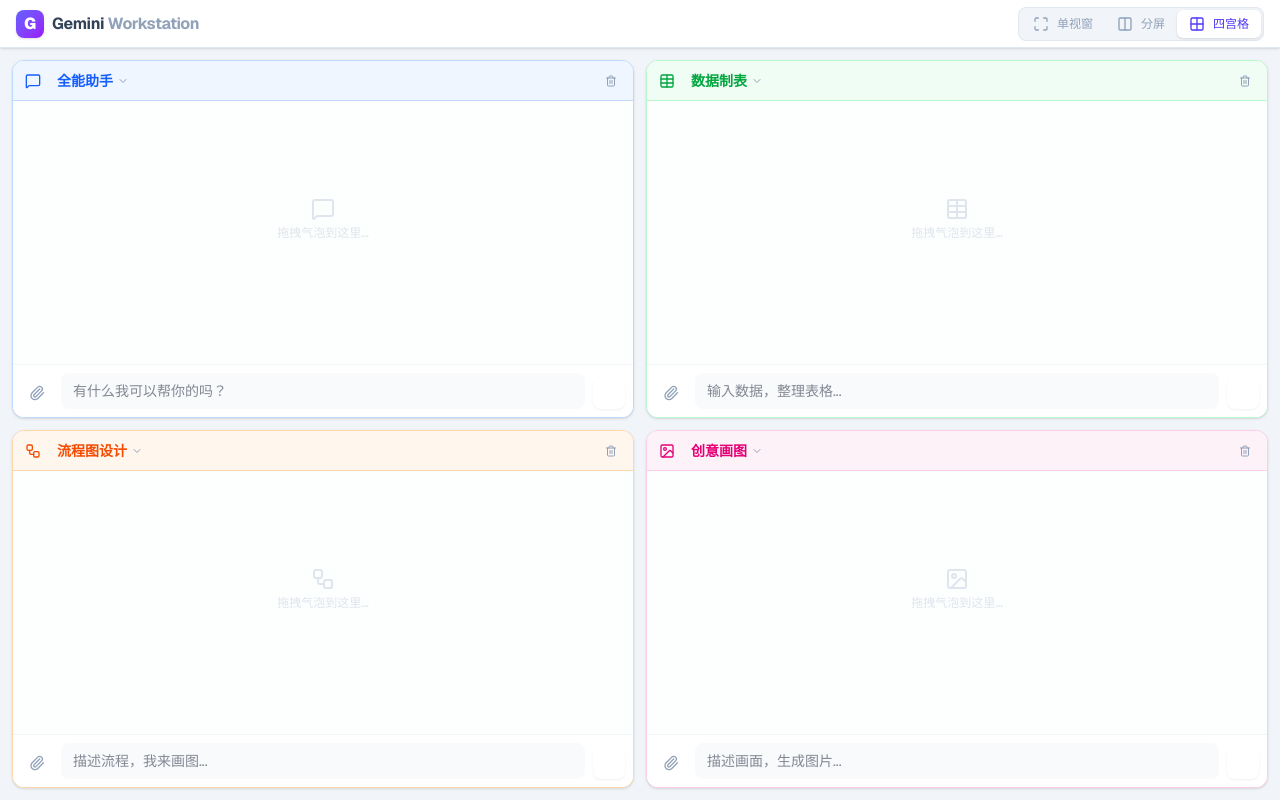
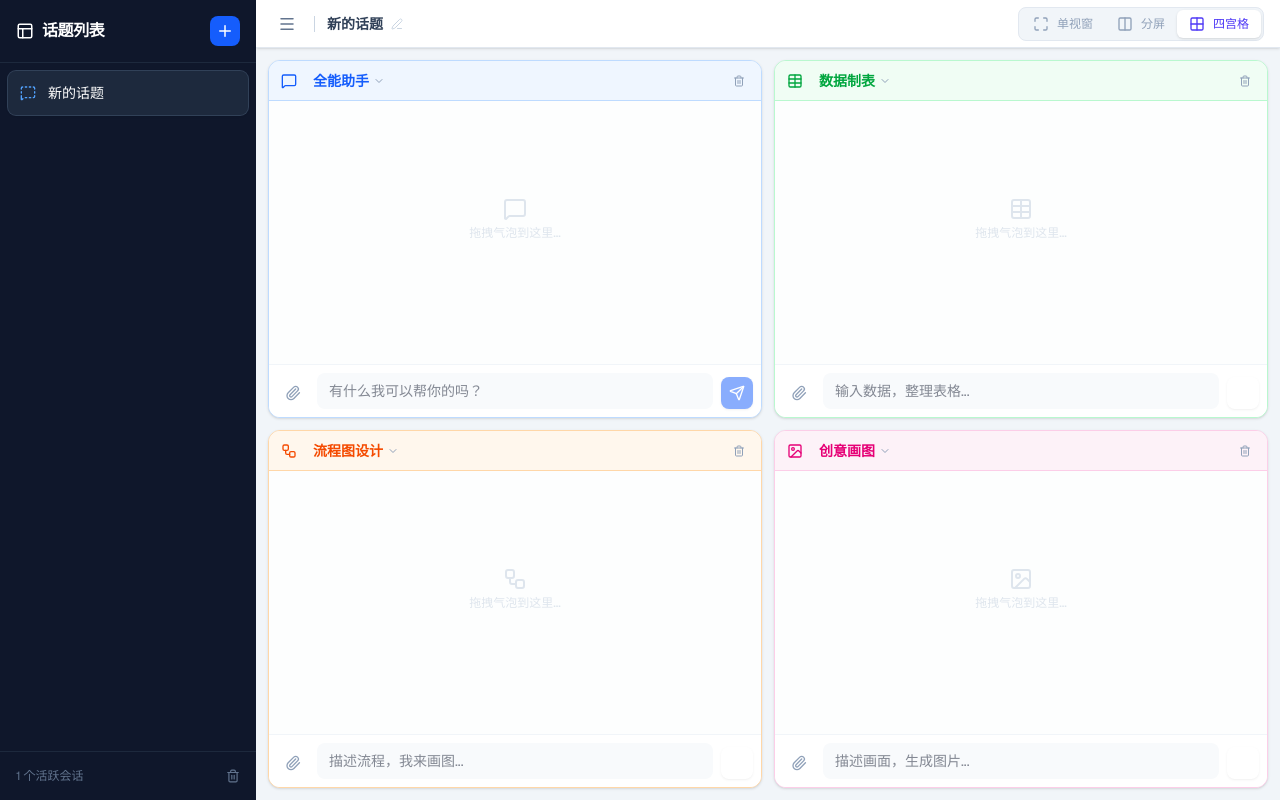
Before and after one commit to koshokai/gemini-workstation, a Next.js app: page / in a window 1280 px wide. Built offline with nearby package versions, Linux system fonts and the light colour scheme.

Commit message:
Update page.tsx

```diff
--- a/app/page.tsx
+++ b/app/page.tsx
@@ -9,7 +9,8 @@ import {
   Brain, Image as ImageIcon, Table, Workflow, MessageSquare,
   BookOpen, X, Paperclip, ChevronDown,
   Maximize, Columns, Grid2X2, Trash2, Code, GripVertical,
-  Copy, Check, Download, FileSpreadsheet, Image as ImgIcon
+  Copy, Check, Download, FileSpreadsheet, Image as ImgIcon,
+  Plus, MessageSquareDashed, Layout, Menu, Edit3
 } from 'lucide-react';
 
 // ✅ 1. 初始化 Mermaid
@@ -21,8 +22,9 @@ mermaid.initialize({
 });
 
 // -----------------------------------------------------------------------------
-// 🧩 组件：流程图渲染器 (新增：一键复制 PNG 图片)
+// 🧩 基础组件 (保持不变：Mermaid, TableWrapper, Typewriter)
 // -----------------------------------------------------------------------------
+
 const MermaidChart = ({ code }: { code: string }) => {
   const [svg, setSvg] = useState('');
   const [error, setError] = useState(false);
@@ -37,51 +39,36 @@ const MermaidChart = ({ code }: { code: string }) => {
         const { svg } = await mermaid.render(id, code);
         setSvg(svg);
         setError(false);
-      } catch (err) {
-        setError(true);
-      }
+      } catch (err) { setError(true); }
     };
     if (code && code.length > 10) renderChart();
   }, [code]);
 
-  // 📸 核心修复：将 SVG 转换为 PNG 并写入剪贴板
   const handleCopyImage = async () => {
     if (!containerRef.current) return;
     const svgElement = containerRef.current.querySelector('svg');
     if (!svgElement) return;
-
     setCopyStatus('copying');
-
     try {
-      // 1. 序列化 SVG
       const serializer = new XMLSerializer();
       const svgString = serializer.serializeToString(svgElement);
       const svgBlob = new Blob([svgString], { type: 'image/svg+xml;charset=utf-8' });
       const url = URL.createObjectURL(svgBlob);
-
-      // 2. 加载到 Image 对象
       const img = new Image();
       img.onload = async () => {
-        // 3. 绘制到 Canvas
         const canvas = document.createElement('canvas');
-        // 放大倍数，保证粘贴到 PPT 清晰
         const scale = 2;
         canvas.width = svgElement.viewBox.baseVal.width * scale;
         canvas.height = svgElement.viewBox.baseVal.height * scale;
         const ctx = canvas.getContext('2d');
         if (ctx) {
-          // 白色背景，防止粘贴后透明变黑
           ctx.fillStyle = 'white';
           ctx.fillRect(0, 0, canvas.width, canvas.height);
           ctx.scale(scale, scale);
           ctx.drawImage(img, 0, 0);
-
-          // 4. 导出 Blob 并写入剪贴板
           canvas.toBlob(async (blob) => {
             if (blob) {
-              await navigator.clipboard.write([
-                new ClipboardItem({ 'image/png': blob })
-              ]);
+              await navigator.clipboard.write([new ClipboardItem({ 'image/png': blob })]);
               setCopyStatus('copied');
               setTimeout(() => setCopyStatus('idle'), 2000);
             }
@@ -90,112 +77,58 @@ const MermaidChart = ({ code }: { code: string }) => {
         URL.revokeObjectURL(url);
       };
       img.src = url;
-    } catch (e) {
-      console.error('Copy failed', e);
-      setCopyStatus('idle');
-      alert('复制失败，请尝试点击下载按钮');
-    }
+    } catch (e) { setCopyStatus('idle'); }
   };
 
   const handleDownload = () => {
     if (!svg) return;
     const blob = new Blob([svg], { type: 'image/svg+xml' });
     const url = URL.createObjectURL(blob);
-    const a = document.createElement('a');
-    a.href = url;
-    a.download = 'flowchart.svg';
-    document.body.appendChild(a);
-    a.click();
-    document.body.removeChild(a);
+    const a = document.createElement('a'); a.href = url; a.download = 'flowchart.svg';
+    document.body.appendChild(a); a.click(); document.body.removeChild(a);
   };
 
-  if (error) return (
-    <div className="text-xs text-slate-400 p-3 font-mono bg-slate-50 border rounded-lg flex items-center gap-2">
-      <span className="w-2 h-2 bg-amber-400 rounded-full animate-pulse"></span>
-      图表构建中...
-    </div>
-  );
+  if (error) return <div className="text-xs text-slate-400 p-3 font-mono bg-slate-50 border rounded-lg flex items-center gap-2"><span className="w-2 h-2 bg-amber-400 rounded-full animate-pulse"></span>图表构建中...</div>;
 
   return (
     <div className="relative group my-3" ref={containerRef}>
       <div className="overflow-x-auto bg-white p-4 rounded-xl border border-slate-100 shadow-sm hover:shadow-md transition-all" dangerouslySetInnerHTML={{ __html: svg }} />
-
-      {/* 悬浮操作栏 */}
       <div className="absolute top-2 right-2 flex gap-1 opacity-0 group-hover:opacity-100 transition-opacity bg-white/90 backdrop-blur border border-slate-200 rounded-lg p-1 shadow-sm">
-        <button
-          onClick={handleCopyImage}
-          className="flex items-center gap-1 px-2 py-1.5 hover:bg-slate-100 rounded text-xs font-medium text-slate-600 hover:text-blue-600 transition-colors"
-          title="复制为图片 (可粘贴到 PPT/Word)"
-        >
-          {copyStatus === 'copied' ? <Check size={14} className="text-green-500"/> : <ImgIcon size={14} />}
-          {copyStatus === 'copying' ? '...' : copyStatus === 'copied' ? '已复制' : '复制图片'}
-        </button>
-        <button onClick={handleDownload} className="p-1.5 hover:bg-slate-100 rounded text-slate-500 hover:text-blue-600 transition-colors" title="下载 SVG">
-          <Download size={14} />
-        </button>
+        <button onClick={handleCopyImage} className="flex items-center gap-1 px-2 py-1.5 hover:bg-slate-100 rounded text-xs font-medium text-slate-600 hover:text-blue-600 transition-colors" title="复制为图片">{copyStatus === 'copied' ? <Check size={14} className="text-green-500"/> : <ImgIcon size={14} />}{copyStatus === 'copying' ? '...' : copyStatus === 'copied' ? '已复制' : ''}</button>
+        <button onClick={handleDownload} className="p-1.5 hover:bg-slate-100 rounded text-slate-500 hover:text-blue-600 transition-colors" title="下载 SVG"><Download size={14} /></button>
       </div>
     </div>
   );
 };
 
-// -----------------------------------------------------------------------------
-// 📊 组件：增强型表格 (修复：富文本复制)
-// -----------------------------------------------------------------------------
 const TableWrapper = ({ children }: { children: React.ReactNode }) => {
   const [copied, setCopied] = useState(false);
   const tableRef = useRef<HTMLDivElement>(null);
-
   const handleCopyTable = async () => {
     if (!tableRef.current) return;
     const tableEl = tableRef.current.querySelector('table');
     if (!tableEl) return;
-
     try {
-      // 📝 核心修复：使用 ClipboardItem 写入 text/html
-      // 这样 Word/Excel 才能识别出这是个表格，而不是一堆文字
       const htmlBlob = new Blob([tableEl.outerHTML], { type: 'text/html' });
       const textBlob = new Blob([tableEl.innerText], { type: 'text/plain' });
-
-      await navigator.clipboard.write([
-        new ClipboardItem({
-          'text/html': htmlBlob,
-          'text/plain': textBlob
-        })
-      ]);
-
-      setCopied(true);
-      setTimeout(() => setCopied(false), 2000);
+      await navigator.clipboard.write([new ClipboardItem({ 'text/html': htmlBlob, 'text/plain': textBlob })]);
+      setCopied(true); setTimeout(() => setCopied(false), 2000);
     } catch (err) {
-      // 降级方案
-      const range = document.createRange();
-      range.selectNode(tableEl);
-      window.getSelection()?.removeAllRanges();
-      window.getSelection()?.addRange(range);
-      document.execCommand('copy');
-      setCopied(true);
-      setTimeout(() => setCopied(false), 2000);
+      const range = document.createRange(); range.selectNode(tableEl);
+      window.getSelection()?.removeAllRanges(); window.getSelection()?.addRange(range);
+      document.execCommand('copy'); setCopied(true); setTimeout(() => setCopied(false), 2000);
     }
   };
-
   return (
     <div className="relative group my-3 border border-slate-200 rounded-xl overflow-hidden bg-white" ref={tableRef}>
-      <div className="overflow-x-auto">
-        {children}
-      </div>
-      <button
-        onClick={handleCopyTable}
-        className="absolute top-2 right-2 flex items-center gap-1 bg-white/90 backdrop-blur border border-slate-200 shadow-sm px-2 py-1 rounded-md text-xs font-medium text-slate-500 hover:text-blue-600 opacity-0 group-hover:opacity-100 transition-opacity"
-      >
-        {copied ? <Check size={12} className="text-green-500"/> : <FileSpreadsheet size={12} />}
-        {copied ? '已复制' : '复制表格'}
+      <div className="overflow-x-auto">{children}</div>
+      <button onClick={handleCopyTable} className="absolute top-2 right-2 flex items-center gap-1 bg-white/90 backdrop-blur border border-slate-200 shadow-sm px-2 py-1 rounded-md text-xs font-medium text-slate-500 hover:text-blue-600 opacity-0 group-hover:opacity-100 transition-opacity">
+        {copied ? <Check size={12} className="text-green-500"/> : <FileSpreadsheet size={12} />}{copied ? '已复制' : '复制表格'}
       </button>
     </div>
   );
 }
 
-// -----------------------------------------------------------------------------
-// ✨✨✨ 打字机 & 其他组件保持不变 ✨✨✨
-// -----------------------------------------------------------------------------
 const TypewriterEffect = ({ content, isTyping }: { content: string, isTyping: boolean }) => {
   const [displayedContent, setDisplayedContent] = useState('');
   useEffect(() => {
@@ -211,7 +144,6 @@ const TypewriterEffect = ({ content, isTyping }: { content: string, isTyping: bo
   }, [content, displayedContent, isTyping]);
 
   const mdComponents = {
-    // 注入表格包装器
     table: ({...props}: any) => <TableWrapper><table className="w-full text-xs text-slate-600 border-collapse" {...props} /></TableWrapper>,
     thead: ({...props}: any) => <thead className="bg-slate-50 border-b border-slate-200" {...props} />,
     th: ({...props}: any) => <th className="px-4 py-2 font-semibold text-left border-r border-slate-100 last:border-0" {...props} />,
@@ -251,8 +183,16 @@ interface Message {
   isTyping?: boolean;
 }
 
+// 🆕 会话结构定义
+interface Session {
+  id: string;
+  title: string;
+  histories: Record<string, Message[]>; // 每个 session 包含所有工具的历史
+  createdAt: number;
+}
+
 // -----------------------------------------------------------------------------
-// 📦 ToolPanel (保持输入框高度自适应)
+// 📦 ToolPanel 组件 (保持不变)
 // -----------------------------------------------------------------------------
 const ToolPanel = ({
   panelId, currentToolId, history, onSwitchTool, onSend, onClearHistory, isGenerating
@@ -269,7 +209,6 @@ const ToolPanel = ({
 
   useEffect(() => { messagesEndRef.current?.scrollIntoView({ behavior: "smooth" }); }, [history, isGenerating]);
 
-  // 自适应高度
   useEffect(() => {
     if (textareaRef.current) {
       textareaRef.current.style.height = 'auto';
@@ -397,13 +336,22 @@ const ToolPanel = ({
 };
 
 // -----------------------------------------------------------------------------
-// 🚀 主页面 (保持不变)
+// 🚀 主页面 (升级：会话管理 + 侧边栏)
 // -----------------------------------------------------------------------------
 export default function WorkstationPage() {
   const [layout, setLayout] = useState<'single' | 'split' | 'grid'>('grid');
   const [slots, setSlots] = useState(['chat', 'data', 'flow', 'image']);
-  const [histories, setHistories] = useState<Record<string, Message[]>>({ chat: [], image: [], flow: [], data: [], notebook: [], research: [] });
   const [isGenerating, setIsGenerating] = useState(false);
+
+  // 🆕 会话管理状态
+  const [sessions, setSessions] = useState<Session[]>([
+    { id: '1', title: '新的话题', histories: { chat: [], image: [], flow: [], data: [], notebook: [], research: [] }, createdAt: Date.now() }
+  ]);
+  const [currentSessionId, setCurrentSessionId] = useState<string>('1');
+  const [showSidebar, setShowSidebar] = useState(true);
+
+  // 获取当前会话
+  const currentSession = sessions.find(s => s.id === currentSessionId) || sessions[0];
 
   const parseResponse = (text: string) => {
     const idx = text.lastIndexOf('///');
@@ -413,60 +361,163 @@ export default function WorkstationPage() {
     return { cleanContent: text.substring(0, idx).trim(), suggestions: suggestions.map(s => s.trim()).filter(s => s) };
   };
 
+  // 🆕 创建新会话
+  const createNewSession = () => {
+    const newId = Date.now().toString();
+    const newSession: Session = {
+      id: newId,
+      title: '新对话', // 初始标题
+      histories: { chat: [], image: [], flow: [], data: [], notebook: [], research: [] },
+      createdAt: Date.now()
+    };
+    setSessions(prev => [newSession, ...prev]);
+    setCurrentSessionId(newId);
+  };
+
+  // 🆕 自动生成标题 (后台调用)
+  const generateTitle = async (sessionId: string, firstMessage: string) => {
+    try {
+      const res = await fetch('/api/chat/gemini', {
+        method: 'POST',
+        headers: { 'Content-Type': 'application/json' },
+        body: JSON.stringify({
+          message: `请根据这句话总结一个非常简短的标题(5-10字以内)，不要任何标点符号：${firstMessage}`,
+          modelName: 'gemini-3-flash-preview'
+        })
+      });
+      const reader = res.body?.getReader();
+      const decoder = new TextDecoder();
+      let title = '';
+      while (true) {
+        const { value, done } = await reader!.read();
+        if (done) break;
+        title += decoder.decode(value);
+      }
+      // 更新标题
+      setSessions(prev => prev.map(s => s.id === sessionId ? { ...s, title: title.trim() } : s));
+    } catch (e) { console.error('Auto title failed', e); }
+  };
+
+  // 📦 发送逻辑 (适配多会话)
   const handleGlobalSend = async (toolId: string, userText: string, files: any[]) => {
+    const sessionId = currentSessionId;
+
+    // 1. 检查是否是当前会话的第一条消息，如果是，触发自动起标题
+    const isFirstMessage = Object.values(currentSession.histories).every(h => h.length === 0);
+    if (isFirstMessage && userText.length > 0) {
+      generateTitle(sessionId, userText);
+    }
+
     const newMessage: Message = { role: 'user', content: userText, attachments: files };
-    setHistories(prev => ({ ...prev, [toolId]: [...prev[toolId], newMessage, { role: 'assistant', content: '', isTyping: true }] }));
+
+    // 更新当前 Session 的状态
+    setSessions(prev => prev.map(s => {
+      if (s.id !== sessionId) return s;
+      return {
+        ...s,
+        histories: {
+          ...s.histories,
+          [toolId]: [...(s.histories[toolId] || []), newMessage, { role: 'assistant', content: '', isTyping: true }]
+        }
+      };
+    }));
+
     setIsGenerating(true);
 
     try {
       const tool = TOOLS.find(t => t.id === toolId) || TOOLS[0];
-      const historyStr = histories[toolId]?.slice(-6).map(m => `${m.role}: ${m.content}`).join('\n') || '';
+      // 获取当前 Session 的历史上下文
+      const currentHistory = currentSession.histories[toolId] || [];
+      const historyStr = currentHistory.slice(-6).map(m => `${m.role}: ${m.content}`).join('\n');
+
       const res = await fetch('/api/chat/gemini', {
         method: 'POST', headers: { 'Content-Type': 'application/json' },
         body: JSON.stringify({ message: userText, history: historyStr, files: files, modelName: tool.model, systemInstruction: tool.systemPrompt })
       });
+
       const reader = res.body?.getReader();
       const decoder = new TextDecoder();
       let fullText = '';
+
       while (true) {
         const { value, done } = await reader!.read();
         if (done) break;
         fullText += decoder.decode(value, { stream: true });
-        setHistories(prev => {
-          const newHistory = [...(prev[toolId] || [])];
-          if (newHistory.length > 0 && newHistory[newHistory.length - 1].role === 'assistant') {
-             const lastMsg = newHistory[newHistory.length - 1];
+
+        // 实时更新 Session 状态
+        setSessions(prev => prev.map(s => {
+          if (s.id !== sessionId) return s;
+          const newToolHistory = [...s.histories[toolId]];
+          const lastMsg = newToolHistory[newToolHistory.length - 1];
+          if (lastMsg.role === 'assistant') {
              const splitIndex = fullText.indexOf('///');
              const visibleContent = splitIndex !== -1 ? fullText.substring(0, splitIndex) : fullText;
-             newHistory[newHistory.length - 1] = { ...lastMsg, content: visibleContent, isTyping: true };
+             newToolHistory[newToolHistory.length - 1] = { ...lastMsg, content: visibleContent, isTyping: true };
           }
-          return { ...prev, [toolId]: newHistory };
-        });
+          return { ...s, histories: { ...s.histories, [toolId]: newToolHistory } };
+        }));
       }
+
       const { cleanContent, suggestions } = parseResponse(fullText);
-      setHistories(prev => {
-        const newHistory = [...prev[toolId]];
-        newHistory[newHistory.length - 1] = { role: 'assistant', content: cleanContent, suggestions, isTyping: false };
-        return { ...prev, [toolId]: newHistory };
-      });
+      setSessions(prev => prev.map(s => {
+        if (s.id !== sessionId) return s;
+        const newToolHistory = [...s.histories[toolId]];
+        newToolHistory[newToolHistory.length - 1] = { role: 'assistant', content: cleanContent, suggestions, isTyping: false };
+        return { ...s, histories: { ...s.histories, [toolId]: newToolHistory } };
+      }));
+
     } catch (e) {
-      setHistories(prev => {
-        const newHistory = [...prev[toolId]];
-        newHistory[newHistory.length - 1] = { role: 'assistant', content: '⚠️ 网络错误，请重试', isTyping: false };
-        return { ...prev, [toolId]: newHistory };
-      });
+      // 错误处理... (简化)
     } finally { setIsGenerating(false); }
+  };
+
+  // 清空历史 (只清空当前 Session 的当前 Tool)
+  const clearHistory = (toolId: string) => {
+    setSessions(prev => prev.map(s => s.id === currentSessionId ? { ...s, histories: { ...s.histories, [toolId]: [] } } : s));
   };
 
   const activeSlotCount = layout === 'single' ? 1 : layout === 'split' ? 2 : 4;
   const gridClass = layout === 'single' ? 'grid-cols-1 grid-rows-1' : layout === 'split' ? 'grid-cols-1 md:grid-cols-2 grid-rows-1' : 'grid-cols-1 md:grid-cols-2 grid-rows-2';
 
   return (
-    <div className="h-[100dvh] bg-slate-100 flex flex-col font-sans text-slate-900">
+    <div className="h-[100dvh] bg-slate-100 flex font-sans text-slate-900 overflow-hidden">
+
+      {/* 🆕 左侧话题栏 (Sidebar) */}
+      <aside className={`${showSidebar ? 'w-64' : 'w-0'} bg-slate-900 text-slate-300 flex flex-col transition-all duration-300 overflow-hidden flex-none z-40`}>
+        <div className="p-4 border-b border-slate-800 flex items-center justify-between">
+          <div className="font-bold text-white tracking-tight flex items-center gap-2"><Layout size={18}/> 话题列表</div>
+          <button onClick={() => createNewSession()} className="p-1.5 bg-blue-600 hover:bg-blue-500 text-white rounded-lg transition-colors"><Plus size={18}/></button>
+        </div>
+
+        <div className="flex-1 overflow-y-auto p-2 space-y-1">
+          {sessions.map(session => (
+            <button
+              key={session.id}
+              onClick={() => setCurrentSessionId(session.id)}
+              className={`w-full text-left px-3 py-3 rounded-lg flex items-center gap-3 transition-all ${currentSessionId === session.id ? 'bg-slate-800 text-white shadow-sm ring-1 ring-slate-700' : 'hover:bg-slate-800/50 hover:text-white'}`}
+            >
+              <MessageSquareDashed size={16} className={currentSessionId === session.id ? 'text-blue-400' : 'text-slate-500'} />
+              <div className="flex-1 truncate text-sm font-medium">{session.title}</div>
+            </button>
+          ))}
+        </div>
+
+        <div className="p-4 border-t border-slate-800 text-xs text-slate-500 flex justify-between">
+           <span>{sessions.length} 个活跃会话</span>
+           <button onClick={() => setSessions(prev => prev.filter(s => s.id !== currentSessionId || prev.length === 1))} className="hover:text-red-400"><Trash2 size={14}/></button>
+        </div>
+      </aside>
+
+      {/* 右侧主区域 */}
+      <div className="flex-1 flex flex-col h-full min-w-0">
         <header className="h-12 bg-white border-b border-slate-200 flex items-center justify-between px-4 flex-none z-50 shadow-sm">
-        <div className="flex items-center gap-2">
-          <div className="w-7 h-7 bg-gradient-to-br from-indigo-500 to-purple-600 rounded-lg flex items-center justify-center text-white font-black shadow-sm">G</div>
-          <h1 className="font-bold text-base tracking-tight text-slate-700 hidden sm:block">Gemini <span className="text-slate-400">Workstation</span></h1>
+          <div className="flex items-center gap-3">
+            <button onClick={() => setShowSidebar(!showSidebar)} className="p-1.5 hover:bg-slate-100 rounded text-slate-500"><Menu size={18}/></button>
+            <div className="w-px h-4 bg-slate-300"></div>
+            <div className="font-bold text-sm text-slate-700 flex items-center gap-2">
+               {currentSession.title}
+               <Edit3 size={12} className="text-slate-300 cursor-pointer hover:text-blue-500"/>
+            </div>
           </div>
           <div className="flex bg-slate-100 p-0.5 rounded-lg border border-slate-200">
             {[{ id: 'single', icon: <Maximize size={16}/>, label: '单视窗' }, { id: 'split', icon: <Columns size={16}/>, label: '分屏' }, { id: 'grid', icon: <Grid2X2 size={16}/>, label: '四宫格' }].map((mode: any) => (
@@ -476,13 +527,25 @@ export default function WorkstationPage() {
             ))}
           </div>
         </header>
+
         <main className="flex-1 p-2 sm:p-3 overflow-hidden">
           <div className={`grid gap-3 h-full w-full transition-all duration-300 ease-in-out ${gridClass}`}>
             {Array.from({ length: activeSlotCount }).map((_, index) => (
-            <ToolPanel key={index} panelId={index} currentToolId={slots[index]} history={histories[slots[index]] || []} isGenerating={isGenerating} onSwitchTool={(newId) => { const newSlots = [...slots]; newSlots[index] = newId; setSlots(newSlots); }} onSend={handleGlobalSend} onClearHistory={(id) => setHistories(prev => ({ ...prev, [id]: [] }))} />
+              <ToolPanel
+                key={index}
+                panelId={index}
+                currentToolId={slots[index]}
+                // 🚀 核心修改：传入当前 Session 对应的历史记录
+                history={currentSession.histories[slots[index]] || []}
+                isGenerating={isGenerating}
+                onSwitchTool={(newId) => { const newSlots = [...slots]; newSlots[index] = newId; setSlots(newSlots); }}
+                onSend={handleGlobalSend}
+                onClearHistory={clearHistory}
+              />
             ))}
           </div>
         </main>
       </div>
+    </div>
   );
 }
```
Lines whose indentation alone changed are shown as unchanged.
